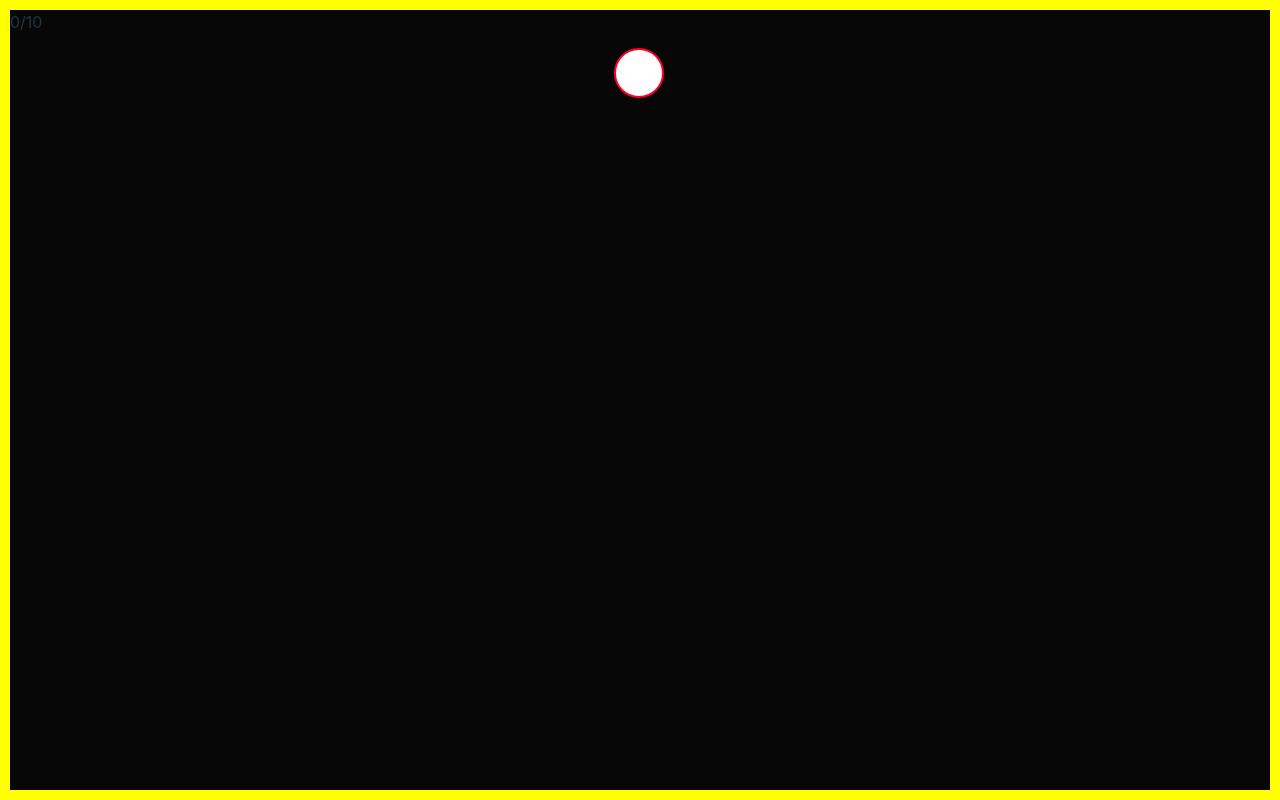
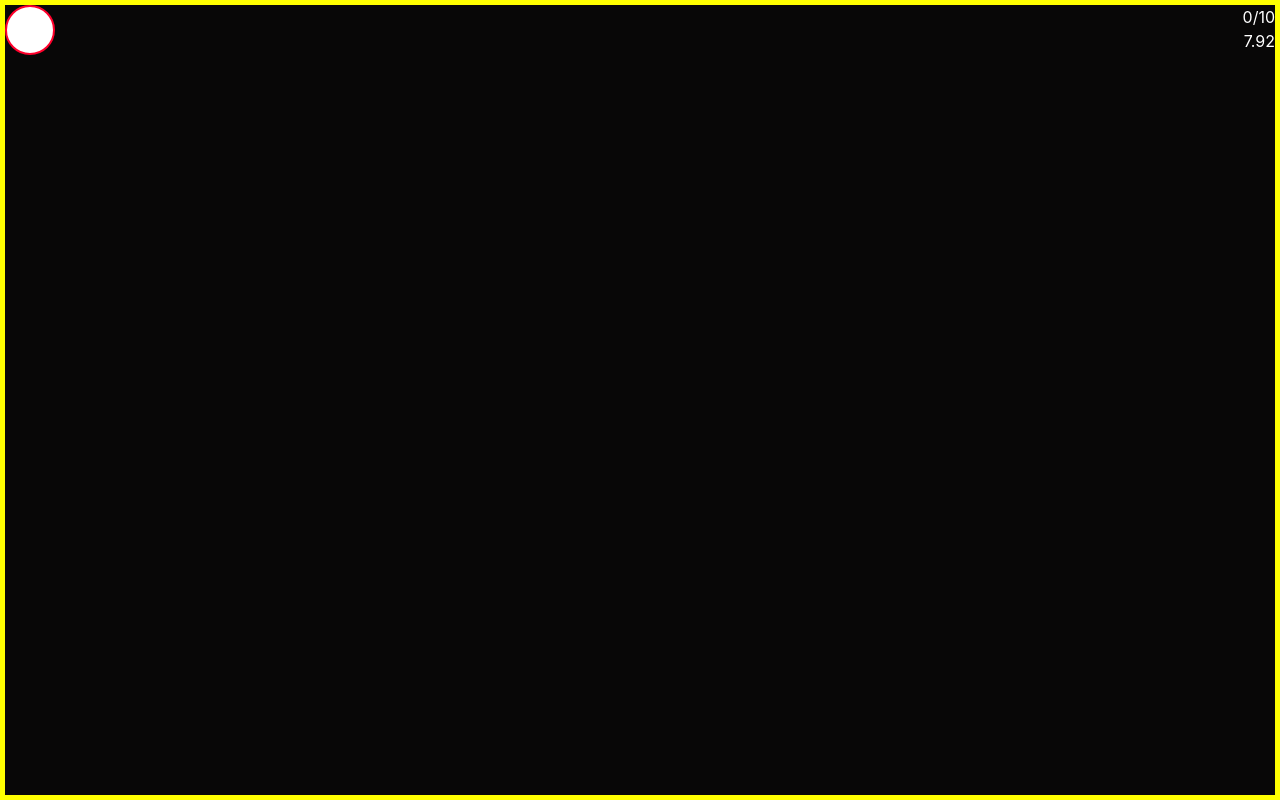
Before and after one commit to Calanfive/kill_divs_tp_pwa, a React (Vite) app: page /jeu in a window 1280 px wide. Built offline with nearby package versions, Linux system fonts and the light colour scheme.

Commit message:
position cpt div + position target

```diff
--- a/dev-dist/sw.js
+++ b/dev-dist/sw.js
@@ -82,7 +82,7 @@ define(['./workbox-b5f7729d'], (function (workbox) { 'use strict';
     "revision": "3ca0b8505b4bec776b69afdba2768812"
   }, {
     "url": "index.html",
-    "revision": "0.7ldbnf6mqo8"
+    "revision": "0.3hfpl2bsva"
   }], {});
   workbox.cleanupOutdatedCaches();
   workbox.registerRoute(new workbox.NavigationRoute(workbox.createHandlerBoundToURL("index.html"), {
--- a/src/App.css
+++ b/src/App.css
@@ -7,15 +7,25 @@
 html, body , #root, .jeu{
   height: 100%;
   width: 100%;
+  display: flex;
+  flex-direction: column;
+  justify-content: center;
+  text-align: center;
+  background-color: rgb(8, 7, 7);
+  color: white;
 }
 
-body{
-  background-color: rgb(8, 7, 7);
+.jeu {
+  border: 5px solid yellow;
   position: relative;
 }
 
-.jeu {
-  border: 10px solid yellow;
+.cpt_div {
+  height: 100%;
+  width: 100%;
+  display: flex;
+  flex-direction: column;
+  text-align: end;
 }
 
 .circleToKill {
--- a/src/routes/Jeu.tsx
+++ b/src/routes/Jeu.tsx
@@ -1,23 +1,42 @@
-import { useCallback, useState } from "react";
+import { useCallback, useEffect, useState } from "react";
 import { useNavigate } from "react-router-dom";
 
 export default function Jeu() {
-    const [cpt, setCpt] = useState(0);
+    const [cptClick, setCptClick] = useState(0);
+    const [initialTime, setInitialTime] = useState(0);
+    const [ping, setPing] = useState(0);
+    const [posTop, setPosTop] = useState(0)
+    const [posLeft, setPosLeft] = useState(0)
     const navigate = useNavigate();
 
-    const randomPos = Math.floor(Math.random() * 100) +1;
 
-    const handleClick = useCallback(() => {
-        setCpt(cpt + 1)
-    }, [cpt])
+    const handleClick = () => {
+        const randomPosTop = Math.floor(Math.random() * 100) +1;
+        const randomPosLeft = Math.floor(Math.random() * 100) +1;
+        setPosTop(randomPosTop)
+        setPosLeft(randomPosLeft)
+        if (cptClick < 9) {
+            setCptClick(cptClick + 1)
+        }
+        else {
+            navigate('/resultat')
+        }
+    }
+
+    useEffect (() => {
+        setInitialTime(Date.now())
+        setInterval(() => {
+            setPing(Math.random())
+        }, 120)
+    }, [])
 
     return (
         <div className="jeu">
             <div className="cpt_div">
-                {cpt}/10
+                <p>{cptClick}/10</p>
+                <p>{initialTime ? (Date.now() - initialTime) / 1000 : 0}</p>
             </div>
-            <div className="circleToKill" style={{top: randomPos, left: randomPos + "%"}} onClick={handleClick} >
-
+            <div className="circleToKill" style={{top: posTop + "%", left: posLeft + "%"}} onClick={handleClick} >
             </div>
         </div>
     )
```
